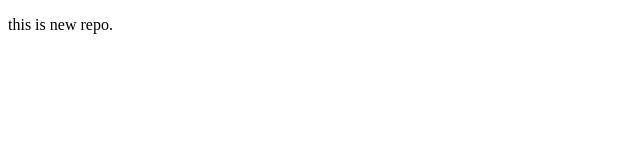
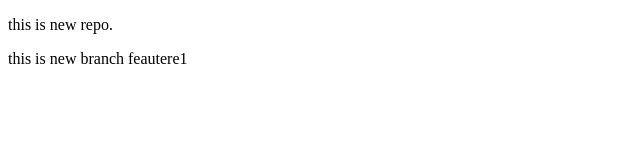
Before and after one commit to Ankurgosai05/localrepo, a plain HTML site: page index.html in a window 1280 px wide. Shown: the whole page, without its empty margins (0-640 px from the left). Drawn offline with Linux system fonts and the light colour scheme.

Commit message:
add new feature1

```diff
--- a/index.html
+++ b/index.html
@@ -7,5 +7,6 @@
 </head>
 <body>
     <p>this is new repo.</p>
+    <p>this is new branch feautere1</p>
 </body>
 </html>
```
